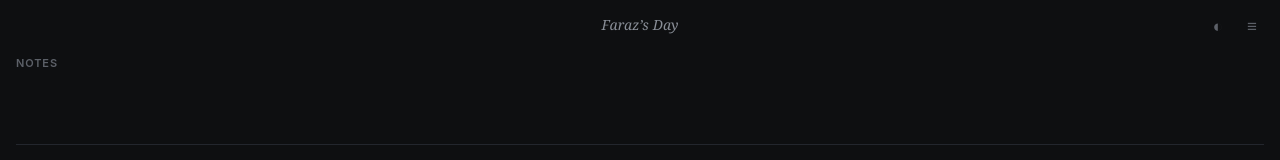
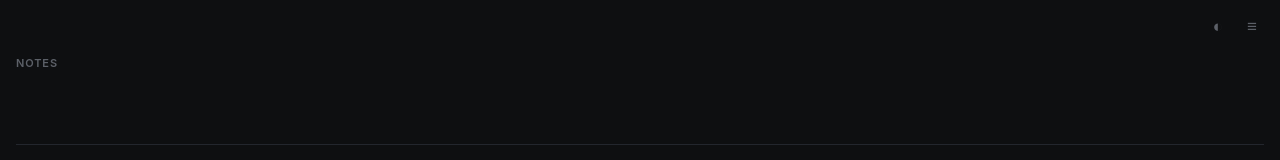
Before and after one commit to faraz-35/dayapp, a React (Vite) app: page / in a window 1280 px wide. Shown: the top 160 px of the page. Built offline with nearby package versions, Linux system fonts and the light colour scheme.

Commit message:
Masthead rebrands to "Live @ Faraz", rotating every 2 minutes to a random theme and back

```diff
--- a/src/App.tsx
+++ b/src/App.tsx
@@ -7,7 +7,7 @@
 // and a single `.scroll` wrapper scrolls the whole body. Never add a second
 // `overflow-y: auto` to a child — that's what caused the split-scroll bug.
 
-import { useCallback, useEffect, useMemo, useState } from "react";
+import { useCallback, useEffect, useMemo, useRef, useState } from "react";
 import { api, formatLiveDuration, hideExpiry, localDateStr, parseItemTags, projectsApi, timersApi, type ActiveTimer, type HideDuration, type HiddenFilter, type Item, type Project, type Section } from "./lib";
 import { log } from "./log";
 import Notes from "./Notes";
@@ -40,6 +40,10 @@ const ZOOM_MAX = 1.6;
 const ZOOM_STEP = 0.1;
 const clampZoom = (z: number) =>
   Math.min(ZOOM_MAX, Math.max(ZOOM_MIN, Math.round(z * 10) / 10));
+
+// Masthead brand rotation: the "Live @ " words the header steps out to, one
+// picked at random every 2 minutes before returning to "Faraz" (home).
+const MASTHEAD_THEMES = ["growth", "money", "journey", "learn"] as const;
 
 // Self-update status, accumulated from "update-status" events emitted by the
 // backend's self_update command. `lines` is the streamed build log; `message`
@@ -81,6 +85,12 @@ export default function App() {
     const saved = Number(localStorage.getItem("dayapp-zoom"));
     return Number.isFinite(saved) && saved >= ZOOM_MIN && saved <= ZOOM_MAX ? saved : 1;
   });
+  // The masthead brand word after "Live @ " — "Faraz" is home. Session-only:
+  // a launch always starts at home.
+  const [liveAt, setLiveAt] = useState("Faraz");
+  // The theme shown before the current home stretch — the next pick avoids it,
+  // so the rotation shuffles rather than dice-rolls repeats.
+  const lastTheme = useRef("");
 
   // ---- Load -------------------------------------------------------------
 
@@ -125,6 +135,21 @@ export default function App() {
     document.documentElement.style.zoom = String(zoom);
     localStorage.setItem("dayapp-zoom", String(zoom));
   }, [zoom]);
+
+  // Brand rotation: every 2 minutes toggle home ↔ a random theme. The tick
+  // runs in every view; the journal title simply ignores it.
+  useEffect(() => {
+    const id = setInterval(() => {
+      setLiveAt((word) => {
+        if (word !== "Faraz") return "Faraz";
+        const pool = MASTHEAD_THEMES.filter((t) => t !== lastTheme.current);
+        const pick = pool[Math.floor(Math.random() * pool.length)];
+        lastTheme.current = pick;
+        return pick;
+      });
+    }, 120_000);
+    return () => clearInterval(id);
+  }, []);
 
   // What the user sees: items narrowed by the ⌘P priority tier and/or the ⌘F
   // project filter, if any. Everything display-shaped (SectionList, search
@@ -254,7 +279,7 @@ export default function App() {
     { id: "view-journal", label: "View Journal", run: () => setView("journal") },
     {
       id: "update",
-      label: "Update Faraz’s Day",
+      label: "Update DayApp",
       hint: "rebuild from source",
       run: startUpdate,
     },
@@ -592,11 +617,16 @@ export default function App() {
   return (
     <div className="app">
       <header className="header">
-        {/* The list view carries the brand; the journal view its own title.
-            Always rendered — the timer chip carries no task-name text (tooltip
-            only), so the two coexist on the 480px window. Below ~455px the
-            media query in index.css hides the masthead. */}
-        <span className="title">{view === "journal" ? "Journal" : "Faraz’s Day"}</span>
+        {/* The list view carries the brand — "Live @ Faraz" is home, and every
+            2 minutes it steps out to a random MASTHEAD_THEMES word and back
+            (keyed so each swap fades in; see title-in in index.css). The
+            journal view carries its own title. Always rendered — the timer
+            chip carries no task-name text (tooltip only), so the two coexist
+            on the 480px window. Below ~455px the media query in index.css
+            hides the masthead. */}
+        <span className="title" key={view === "journal" ? "journal" : liveAt}>
+          {view === "journal" ? "Journal" : `Live @ ${liveAt}`}
+        </span>
         <div className="header-right">
           {/* The running timer is always visible here — survives scrolling away
               from the timed row, and doubles as a "current focus" display.
--- a/src/UpdateOverlay.tsx
+++ b/src/UpdateOverlay.tsx
@@ -56,7 +56,7 @@ export default function UpdateOverlay({
         {phase === "restarting" && (
           <div className="overlay-message">
             <span className="spinner" />
-            <span>Build complete — restarting Faraz’s Day…</span>
+            <span>Build complete — restarting DayApp…</span>
           </div>
         )}
 
--- a/src/index.css
+++ b/src/index.css
@@ -84,6 +84,14 @@ button {
   letter-spacing: 0.01em;
   color: var(--text-dim);
   white-space: nowrap;
+  animation: title-in 0.12s ease;
+}
+
+/* The masthead word is keyed in App.tsx (the Live @ brand rotation, or a view
+   switch), so every swap remounts and fades the new word in — a quiet ident,
+   not a jump. */
+@keyframes title-in {
+  from { opacity: 0; }
 }
 
 /* Below ~455px the trimmed timer chip and the centered masthead can't both
```
Also changed, not shown: 1 other file (tests, documents, lock files or other folders).
